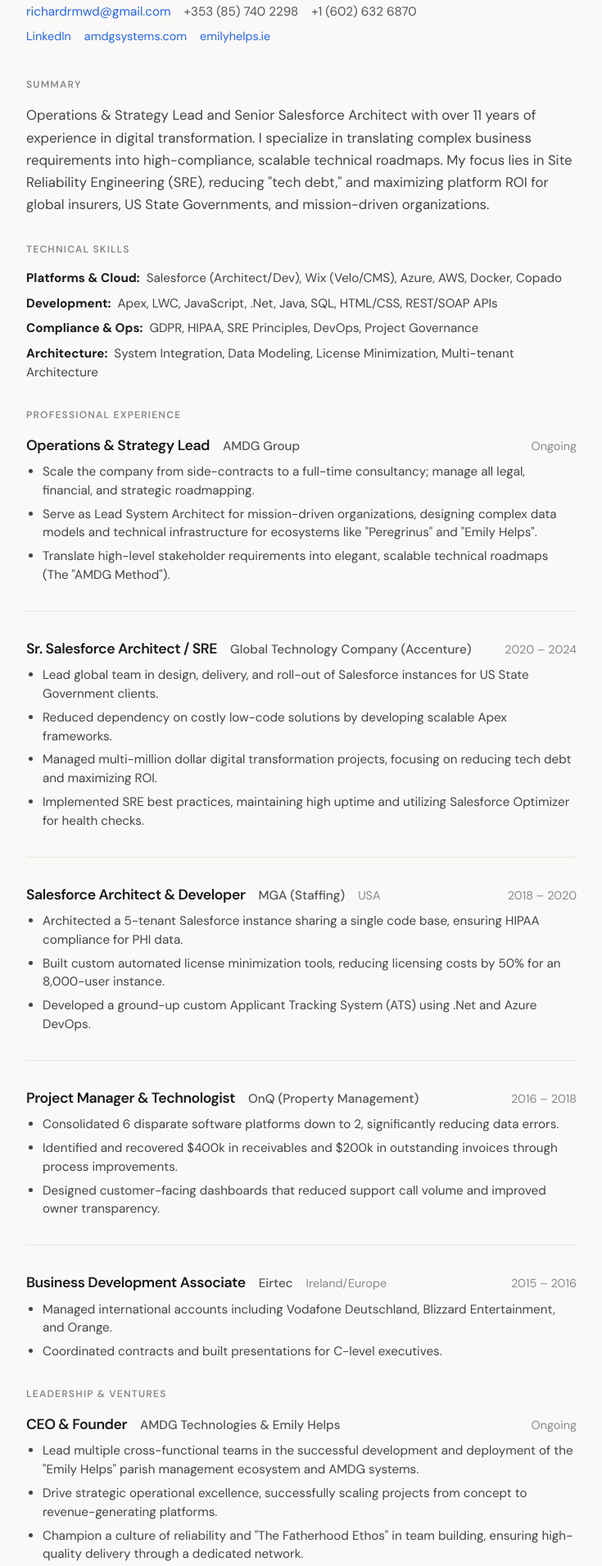
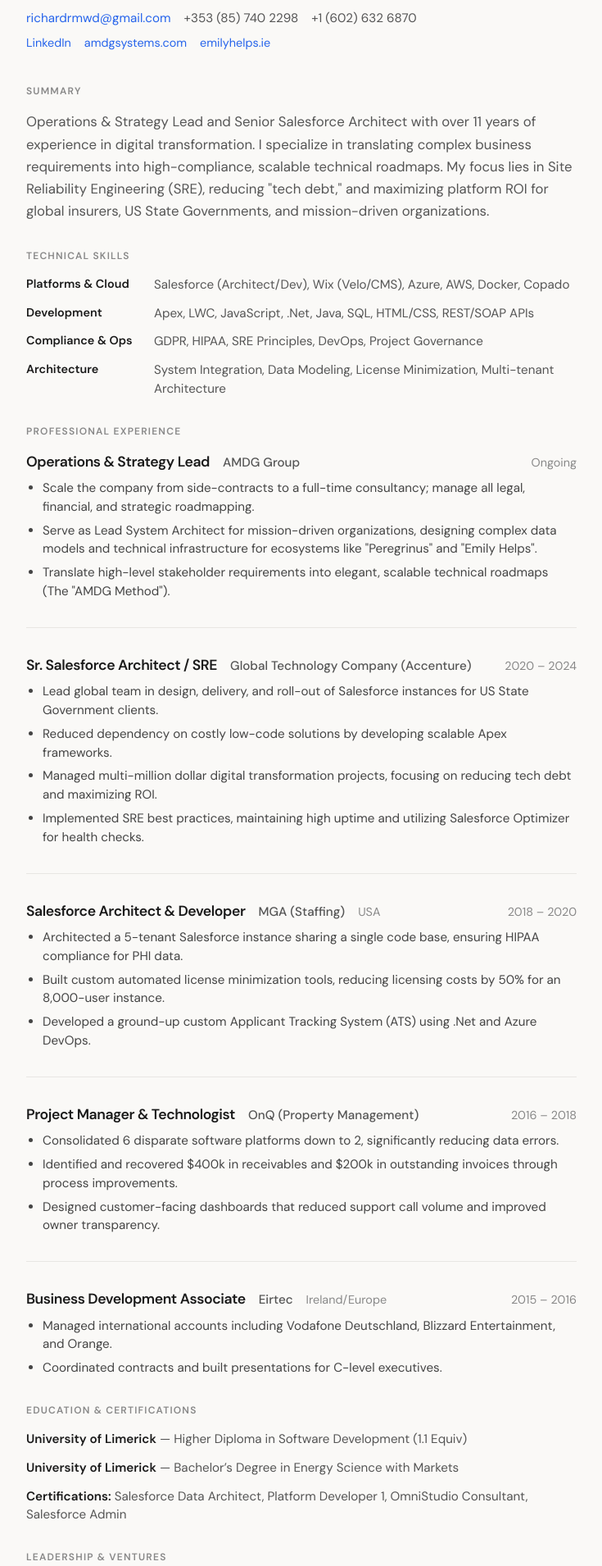
Before and after one commit to richardrmwd/resume-site, a React (Vite) app: page / in a window 1280 px wide. Shown: the part 170-2080 px from the top of the page at 82% size, without its empty margins (272-1007 px from the left). Built offline with nearby package versions, Linux system fonts and the light colour scheme.

Commit message:
Add files via upload

```diff
--- a/App.tsx
+++ b/App.tsx
@@ -3,6 +3,7 @@
 import ResumeHeader from './components/ResumeHeader';
 import Section from './components/Section';
 import ExperienceItem from './components/ExperienceItem';
+import Footer from './components/Footer';
 
 const App: React.FC = () => {
   // Calculate dynamic years of experience
@@ -24,30 +25,29 @@
     <>
       <SiteHeader />
 
-      <main className="max-w-[720px] mx-auto px-6 py-10 pb-16 print:max-w-none print:p-0 print:font-serif">
+      <main className="max-w-[720px] mx-auto px-6 py-12 pb-16 print:max-w-none print:p-0 print:font-serif">
         <ResumeHeader />
 
         <Section title="Summary">
-          <p className="text-[1.05rem] leading-relaxed text-[#444] print:text-[10pt]">
+          <p className="text-[1.05rem] leading-relaxed text-subtext print:text-[10pt] print:leading-snug">
             Operations & Strategy Lead and Senior Salesforce Architect with <span id="years-experience">{experienceYears}</span> of experience in digital transformation. I specialize in translating complex business requirements into high-compliance, scalable technical roadmaps. My focus lies in Site Reliability Engineering (SRE), reducing "tech debt," and maximizing platform ROI for global insurers, US State Governments, and mission-driven organizations.
           </p>
         </Section>
 
         <Section title="Technical Skills">
-          <ul className="flex flex-wrap gap-y-2 list-none p-0 m-0">
-            <li className="w-full text-[0.95rem] text-[#444] print:text-[10pt]">
-              <strong className="text-primary mr-1">Platforms & Cloud:</strong> Salesforce (Architect/Dev), Wix (Velo/CMS), Azure, AWS, Docker, Copado
-            </li>
-            <li className="w-full text-[0.95rem] text-[#444] print:text-[10pt]">
-              <strong className="text-primary mr-1">Development:</strong> Apex, LWC, JavaScript, .Net, Java, SQL, HTML/CSS, REST/SOAP APIs
-            </li>
-            <li className="w-full text-[0.95rem] text-[#444] print:text-[10pt]">
-              <strong className="text-primary mr-1">Compliance & Ops:</strong> GDPR, HIPAA, SRE Principles, DevOps, Project Governance
-            </li>
-            <li className="w-full text-[0.95rem] text-[#444] print:text-[10pt]">
-              <strong className="text-primary mr-1">Architecture:</strong> System Integration, Data Modeling, License Minimization, Multi-tenant Architecture
-            </li>
-          </ul>
+          <div className="grid grid-cols-1 sm:grid-cols-[140px_1fr] gap-y-3 gap-x-4">
+            <div className="text-[0.9rem] font-semibold text-primary print:text-[10pt] print:w-auto">Platforms & Cloud</div>
+            <div className="text-[0.95rem] text-subtext print:text-[10pt]">Salesforce (Architect/Dev), Wix (Velo/CMS), Azure, AWS, Docker, Copado</div>
+
+            <div className="text-[0.9rem] font-semibold text-primary print:text-[10pt]">Development</div>
+            <div className="text-[0.95rem] text-subtext print:text-[10pt]">Apex, LWC, JavaScript, .Net, Java, SQL, HTML/CSS, REST/SOAP APIs</div>
+
+            <div className="text-[0.9rem] font-semibold text-primary print:text-[10pt]">Compliance & Ops</div>
+            <div className="text-[0.95rem] text-subtext print:text-[10pt]">GDPR, HIPAA, SRE Principles, DevOps, Project Governance</div>
+
+            <div className="text-[0.9rem] font-semibold text-primary print:text-[10pt]">Architecture</div>
+            <div className="text-[0.95rem] text-subtext print:text-[10pt]">System Integration, Data Modeling, License Minimization, Multi-tenant Architecture</div>
+          </div>
         </Section>
 
         <Section title="Professional Experience">
@@ -104,6 +104,20 @@
           </ExperienceItem>
         </Section>
 
+        <Section title="Education & Certifications">
+          <ul className="list-none m-0 p-0 space-y-3 print:space-y-1">
+            <li className="text-[0.95rem] text-subtext print:text-[10pt]">
+              <strong className="text-primary font-semibold">University of Limerick</strong> — Higher Diploma in Software Development (1.1 Equiv)
+            </li>
+            <li className="text-[0.95rem] text-subtext print:text-[10pt]">
+              <strong className="text-primary font-semibold">University of Limerick</strong> — Bachelor’s Degree in Energy Science with Markets
+            </li>
+            <li className="text-[0.95rem] text-subtext print:text-[10pt]">
+              <strong className="text-primary font-semibold">Certifications:</strong> Salesforce Data Architect, Platform Developer 1, OmniStudio Consultant, Salesforce Admin
+            </li>
+          </ul>
+        </Section>
+
         <Section title="Leadership & Ventures">
           <ExperienceItem
             role="CEO & Founder"
@@ -116,6 +130,8 @@
           </ExperienceItem>
         </Section>
       </main>
+
+      <Footer />
     </>
   );
 };
```
Also changed, not shown: favicon.svg (added).
